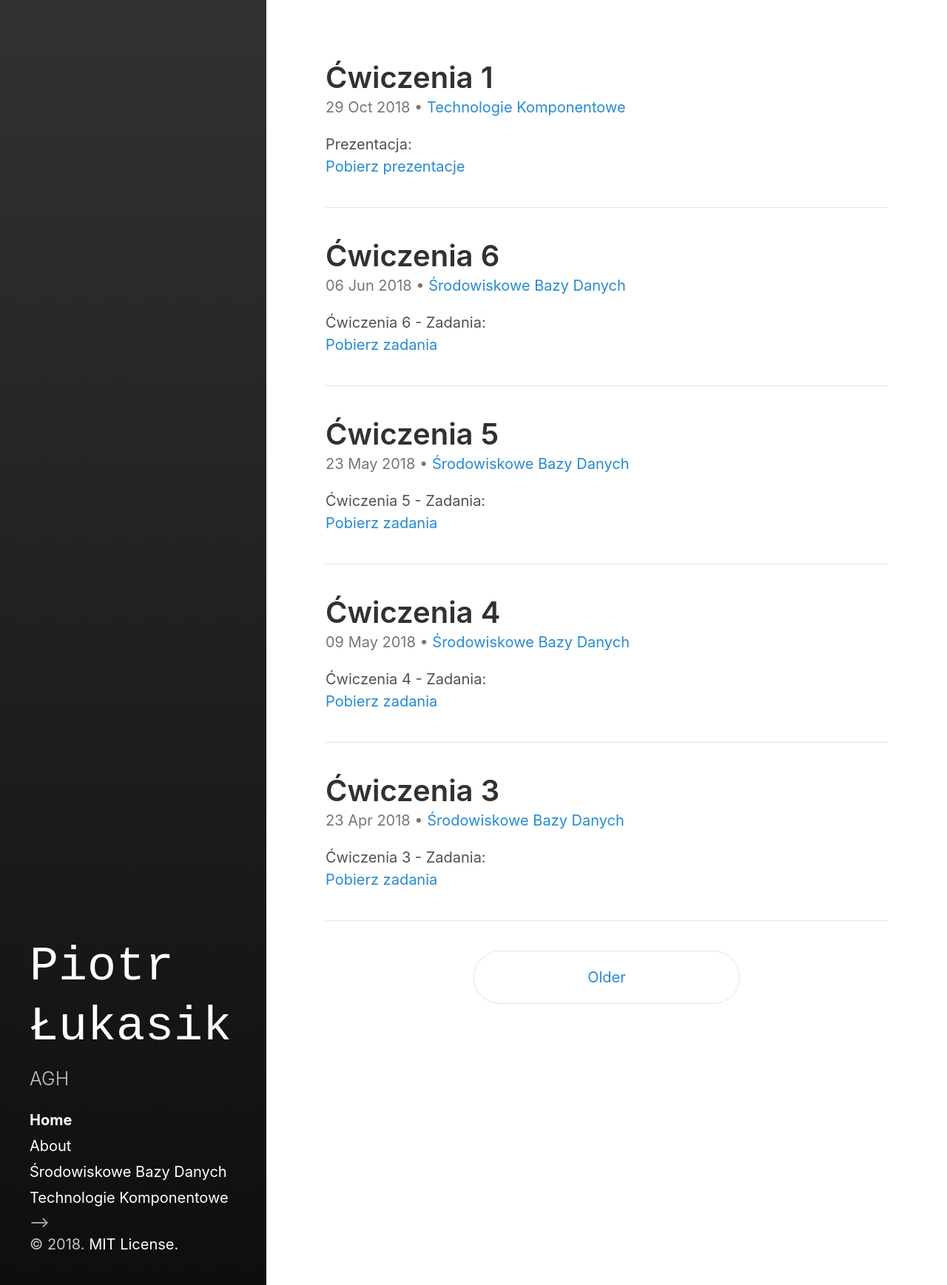
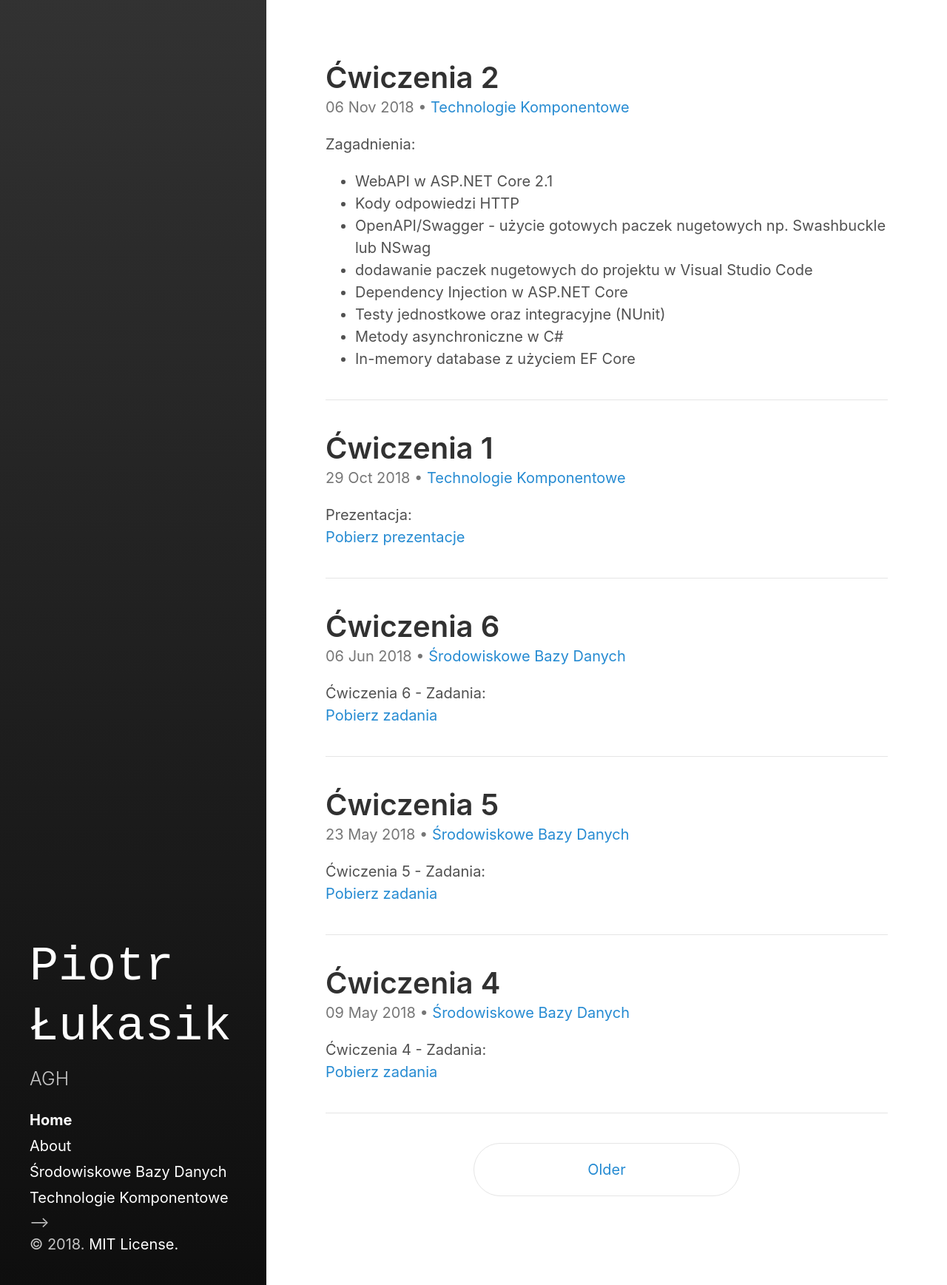
Before and after one commit to unluckycode/unluckycode.github.io, a Jekyll site: the page built from index.html, in a window 1280 px wide. Shown: the whole page at 74% size. Built offline with Jekyll 4.4.1, drawn with Linux system fonts in a browser that asks for light colours; the list of posts is cut into pages by our own code.

Commit message:
Cw 2 zagadnienia

```diff
--- /dev/null
+++ b/_posts/2018-11-06-Cwiczenia-2.md
@@ -0,0 +1,19 @@
+---
+layout: post
+title: "Ćwiczenia 2"
+categories:
+  - Technologie Komponentowe
+tags:
+  - C#
+last_modified_at: 2018-10-29T14:25:52-05:00
+---
+
+Zagadnienia:
+* WebAPI w ASP.NET Core 2.1
+* Kody odpowiedzi HTTP
+* OpenAPI/Swagger - użycie gotowych paczek nugetowych np. Swashbuckle lub NSwag
+* dodawanie paczek nugetowych do projektu w Visual Studio Code
+* Dependency Injection w ASP.NET Core
+* Testy jednostkowe oraz integracyjne (NUnit)
+* Metody asynchroniczne w C#
+* In-memory database z użyciem EF Core
```
Also changed, not shown: _posts/2018-10-29-Cwiczenia-1.md (line endings or trailing spaces).
